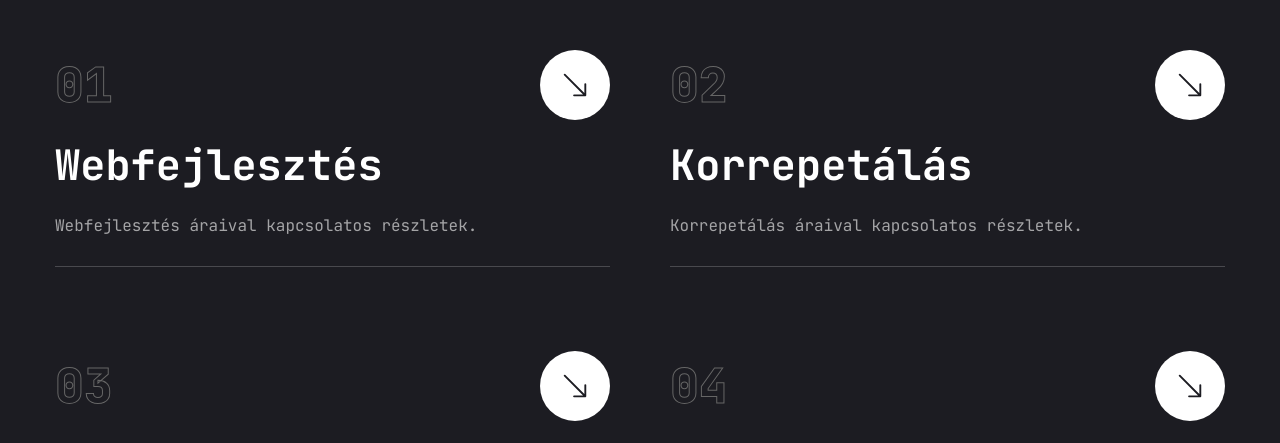
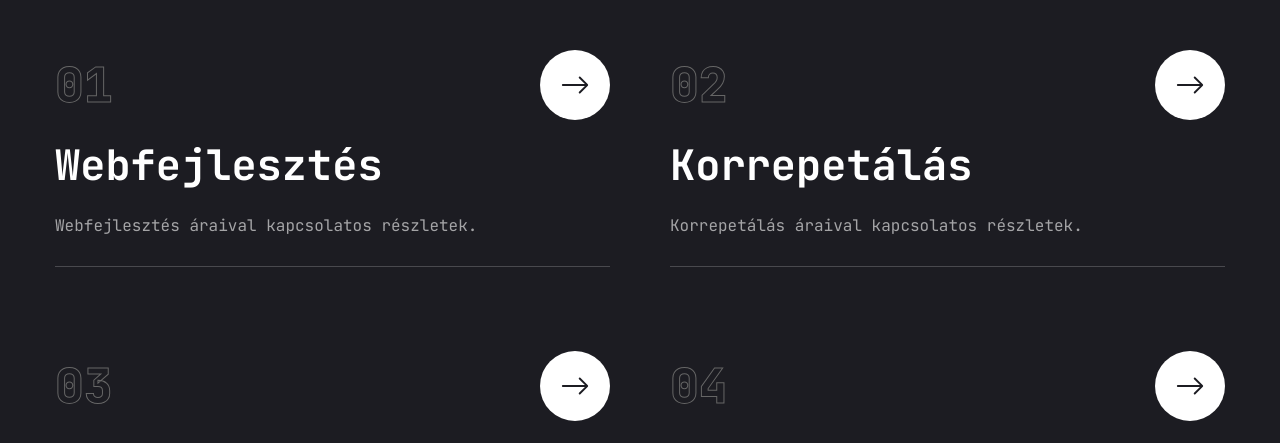
Before and after one commit to markgaal068/ujportfolio, a Next.js app: page /prices in a window 1280 px wide. Shown: the part 139-582 px from the top of the page. Built offline with nearby package versions, Linux system fonts and the light colour scheme.

Commit message:
prices update

```diff
--- a/app/prices/page.jsx
+++ b/app/prices/page.jsx
@@ -1,6 +1,6 @@
 "use client";
 
-import { BsArrowDownRight } from "react-icons/bs";
+import { BsArrowRight } from "react-icons/bs";
 import { useState } from "react";
 import { motion } from "framer-motion";
 import ServiceDetails from "@/components/ServiceDetails"; // Importáljuk a dinamikus leírási komponenst
@@ -55,9 +55,11 @@ const Services = () => {
                                     {service.num}
                                 </div>
                                 <div
-                                    className="w-[70px] h-[70px] rounded-full bg-white group-hover:bg-accent transition-all duration-500 flex justify-center items-center hover:-rotate-45"
+                                    className="w-[70px] h-[70px] rounded-full bg-white group-hover:bg-accent transition-all duration-500 flex justify-center items-center"
                                 >
-                                    <BsArrowDownRight className="text-primary text-3xl" />
+                                    <BsArrowRight
+                                        className="text-primary text-3xl transition-transform duration-500 group-hover:rotate-45"
+                                    />
                                 </div>
                             </div>
                             <h2 className="text-[42px] font-bold leading-none text-white group-hover:text-accent transition-all duration-500">
```
